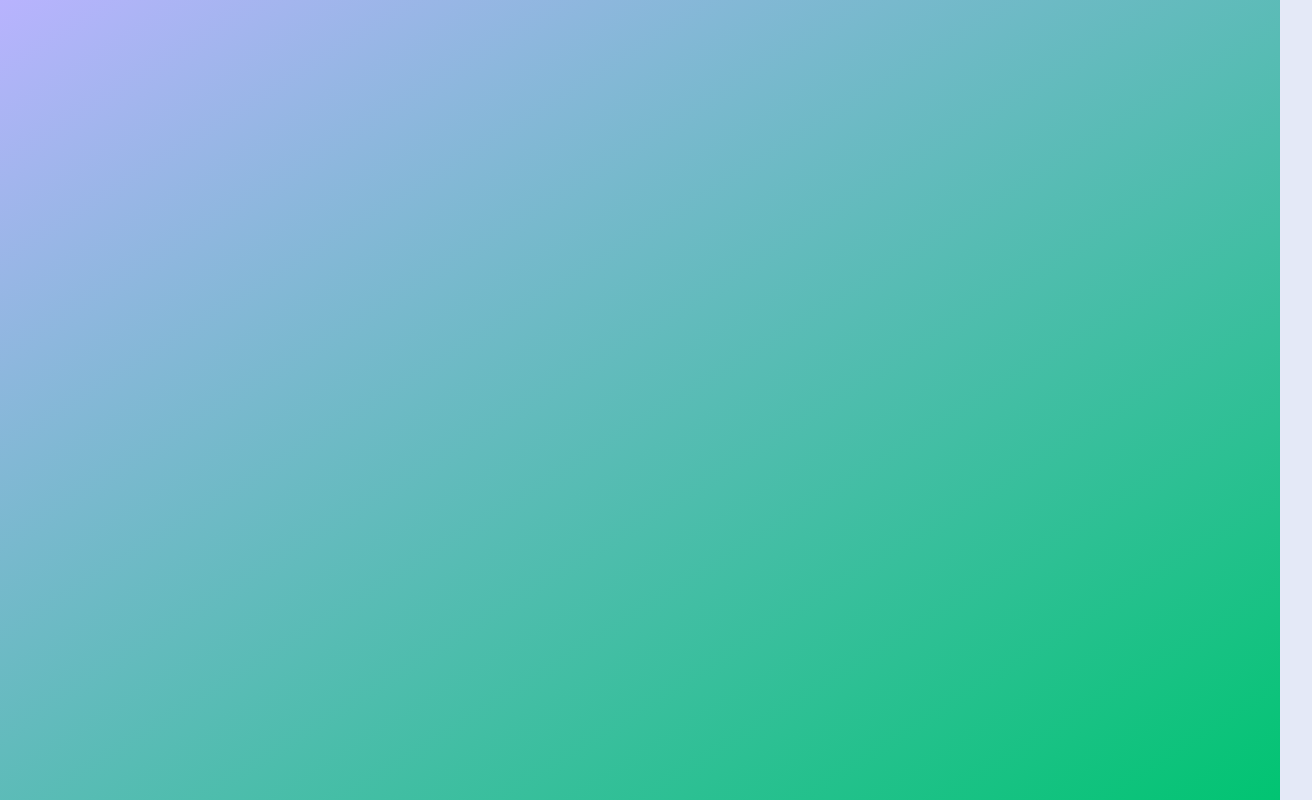
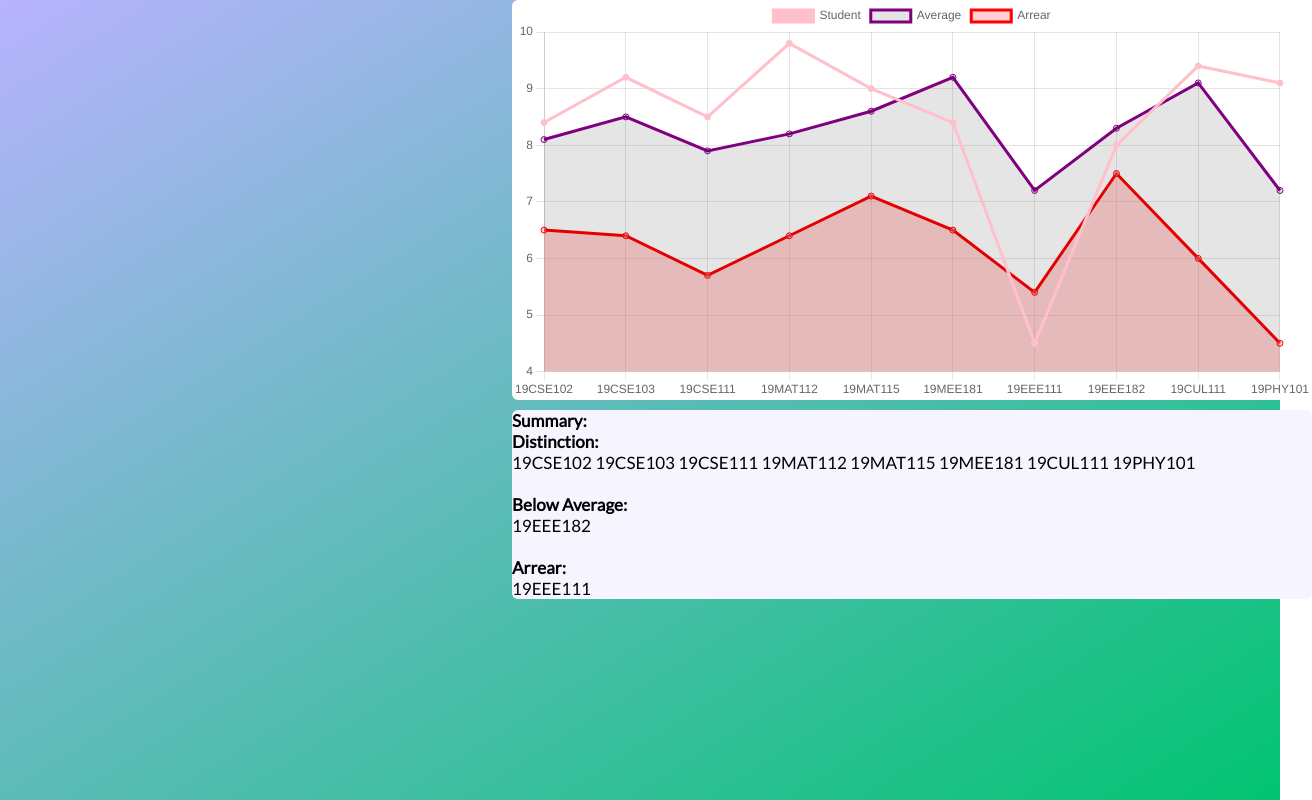
Before and after one commit to aadit-n3rdy/ums, a plain HTML site: page home.html in a window 1280 px wide. Shown: the whole page, 1312 px wide, since content can reach past the window. Drawn offline with nearby package versions, Linux system fonts and the light colour scheme.

Commit message:
added graph for subject marks in home page

```diff
--- a/css/home-side.css
+++ b/css/home-side.css
@@ -31,7 +31,7 @@ body.dark {
 }
 
 .sidebar.close {
-    width: 88px;
+    width: 80px;
 }
 
 /* ==sidebar text== */
@@ -47,6 +47,7 @@ body.dark {
 
 .sidebar.close :not(:first-child) .text {
     opacity: 0;
+    display: none;
 }
 
 .sidebar .text.header-text #logo{
--- /dev/null
+++ b/css/homepage.css
@@ -0,0 +1,26 @@
+@import url("config.css");
+
+.align {
+    display: flex;
+    flex-direction: column;
+    max-width: 800px;
+    position: absolute;
+    left: 40%;
+}
+
+.summary {
+    background: var(--primary-color-light);
+}
+
+.graph {
+    margin: 0 auto;
+    margin-bottom: 10px;
+    background: white;
+}
+
+#marks {
+
+    width: 800px;
+    height: 800px;
+    max-width: 1000px;
+}
--- a/home.html
+++ b/home.html
@@ -6,12 +6,36 @@
     <meta name="viewport" content="width=device-width, initial-scale=1.0">
 
     <!--CSS-->
-    <link rel="stylesheet" href="css/home-side.css">
+    <link rel="stylesheet" href="css/homepage.css">
 
     <!--Boxicons CSS-->
     <link href='https://unpkg.com/boxicons@2.1.4/css/boxicons.min.css' rel='stylesheet'>
+
+    <!--Chart JS-->
+    <script src="https://cdn.jsdelivr.net/npm/chart.js"></script>
 </head>
 
 <body>
+
+    <div class="align">
+        <div class="graph">
+            <canvas id="marks"></canvas>
+        </div>
+
+        <div class="summary">
+            <h1>Summary:</h1>
+            <h3>Distinction:</h3>
+            <p id="above"></p>
+            <br>
+            <h3>Below Average:</h3>
+            <p id="below"></p>
+            <br>
+            <h3>Arrear:</h3>
+            <p id="arrear"></p>
+        </div>
+    </div>
+
+
+    <script src="/ums/scripts/homepage.js"></script>
 </body>
 </html>
--- /dev/null
+++ b/scripts/homepage.js
@@ -0,0 +1,106 @@
+//script for home-page + graph for semester score
+
+const ctx = document.getElementById('marks');
+
+const subjects = [
+    '19CSE102',
+    '19CSE103',
+    '19CSE111',
+    '19MAT112',
+    '19MAT115',
+    '19MEE181',
+    '19EEE111',
+    '19EEE182',
+    '19CUL111',
+    '19PHY101'
+];
+
+const student_marks = [8.4,
+    9.2,
+    8.5,
+    9.8,
+    9.0,
+    8.4,
+    4.5,
+    8.0,
+    9.4,
+    9.1
+];
+
+const average = [
+    8.1,
+    8.5,
+    7.9,
+    8.2,
+    8.6,
+    9.2,
+    7.2,
+    8.3,
+    9.1,
+    7.2
+];
+
+const arrear = [
+    6.5,
+    6.4,
+    5.7,
+    6.4,
+    7.1,
+    6.5,
+    5.4,
+    7.5,
+    6.0,
+    4.5
+];
+
+var i,j;
+for(i=0;i<10;i++) {
+    for(j=0;j<10;j++) {
+        if(student_marks[i]>average[j]) {
+            document.getElementById("above").append(subjects[i]+" ");
+            j=11;
+        }
+        else if(student_marks[i]<arrear[j])
+        {
+            document.getElementById("arrear").append(subjects[i]+" ");
+            j=11;
+        }
+        else {
+            document.getElementById("below").append(subjects[i]+" ");
+            j=11;
+        }
+    }
+}
+
+const graph = new Chart(ctx, {
+    type: 'line',
+    data: {
+        labels: subjects,
+        datasets: [
+            {
+                label: "Student",
+                data: student_marks,
+                borderColor: "pink",
+                backgroundColor: "pink",
+                fill: false,
+            },
+            {
+                label: "Average",
+                data: average,
+                borderColor: "purple",
+                fill: true,
+            },
+            {
+                label: "Arrear",
+                data: arrear,
+                borderColor: "red",
+                backgroundColor: "rgba(255,138,138,0.4)",
+                fill:true,
+            }
+        ],
+    },
+    options: {
+        maintainAspectRatio: false,
+        responsive: false,
+    }
+})
```
Also changed, not shown: index.html (+1 -1 lines), css/config.css (line endings or trailing spaces).
